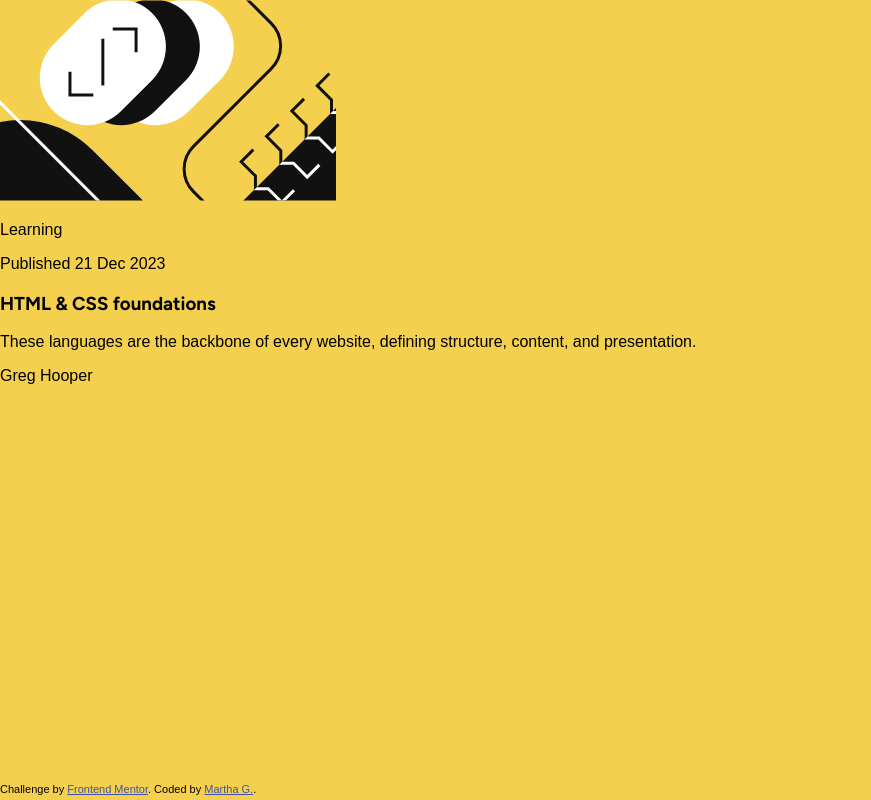
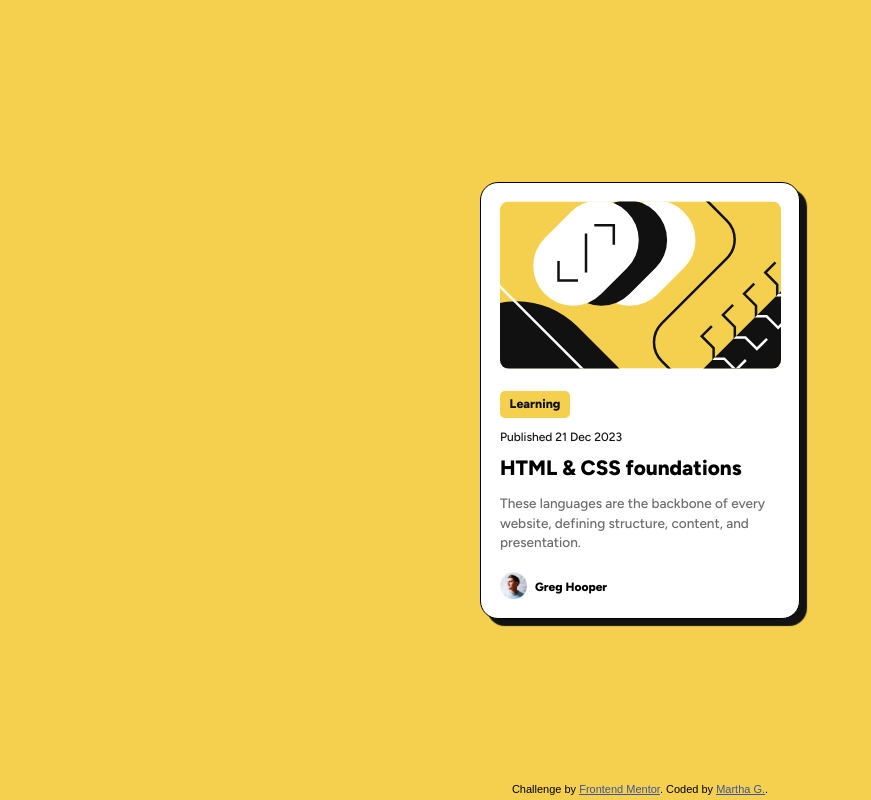
Before and after one commit to margga88/Blog-preview-card, a plain HTML site: page index.html in a window 1280 px wide. Shown: the whole page, without its empty margins (0-871 px from the left). Drawn offline with Linux system fonts and the light colour scheme; a web font is replaced by a local one.

Commit message:
Structural modifcation to HTML file and changes in CSS file

```diff
--- a/index.html
+++ b/index.html
@@ -21,17 +21,20 @@
         <img src="./assets/images/illustration-article.svg" alt="Blog preview image">
       </div>
 
-      <article>
+      <article class="tag-and-date">
         <p class="tag">Learning</p>
 
         <p class="publish-date">Published 21 Dec 2023</p>
       </article>
 
-      <article>
-        <h1>HTML & CSS foundations</h1>
+      <article class="title-text-author">
+        <div class="text">
+          <h1>HTML & CSS foundations</h1>
 
-        <p>These languages are the backbone of every website, defining structure, content, and presentation.</p>
+          <p>These languages are the backbone of every website, defining structure, content, and presentation.</p>
+        </div>
 
+        <img src="./assets/images/image-avatar.webp" alt="Greg Hooper's avatar photo">
         <p class="author-name">Greg Hooper</p>
       </article>
 
--- a/styles.css
+++ b/styles.css
@@ -31,23 +31,146 @@
     unicode-range: U+0000-00FF, U+0131, U+0152-0153, U+02BB-02BC, U+02C6, U+02DA, U+02DC, U+0304, U+0308, U+0329, U+2000-206F, U+20AC, U+2122, U+2191, U+2193, U+2212, U+2215, U+FEFF, U+FFFD;
 }
 
+:root {
+    --main-bg-color: hsl(47, 88%, 63%);
+    --white-color: hsl(0, 0%, 100%);
+    --gray-500: hsl(0, 0%, 42%);
+    --gray-950: hsl(0, 0%, 7%);
+    --ftwg-500: 500;
+    --ftwg-800: 800;
+}
+
 
 html {
     font-size: 16px;
     font-family: 'Figtree', sans-serif;
+
 }
 
 body {
     display: flex;
     min-height: 100vh;
-    min-width: 375px;
-    background-color: hsl(47, 88%, 63%);
+    min-width: 320px;
+    background-color: var(--main-bg-color);
     box-sizing: border-box;
+    justify-content:center;
+    align-items: center;
     margin: 0;
 }
 
 main {
     height: 100%;
+}
+
+.card {
+    background-color: var(--white-color);
+    width: 318px;
+    height: 435px;
+    border-radius: 18px;
+    border: 1px solid black;
+    box-shadow: 7px 7px 1px var(--gray-950);
+}
+
+
+/* Image code */
+
+#img-wrapper {
+    width: 281px;
+}
+
+#img-wrapper img {
+    width: 281px;
+    margin: 18px 19px;
+    border-radius: 9px;
+}
+
+
+/* Tag and date */
+
+.tag-and-date {
+    height: 52px;
+    margin: 0px 19px;
+    color: var(--gray-950);
+}
+
+.tag, .publish-date{
+    margin-top: 0px;
+}
+
+
+.tag-and-date .tag {
+    padding-top: 5px;
+    width: 70px;
+    height: 22px;
+    background-color: var(--main-bg-color);
+    text-align: center;
+    border-radius: 5px;
+    font-size: 0.78rem;
+    font-weight: var(--ftwg-800);
+}
+
+.tag-and-date .publish-date {
+    font-size: 0.75rem;
+    font-weight: var(--ftwg-500);
+}
+
+.tag:hover {
+    background-color: var(--gray-950);
+    color: var(--main-bg-color);
+}
+
+
+/* title-text-author */
+
+.title-text-author {
+    display: flex;
+    flex-wrap: wrap;
+    height: 160px;
+    margin: 5px 19px;
+}
+
+.text h1 {
+    margin-top: 7px;
+    font-weight: var(--ftwg-800);
+    font-size: 1.3rem;
+}
+
+.text h1:hover {
+    color: var(--main-bg-color);
+}
+
+.text p {
+    margin-top: -6px;
+    font-weight: var(--ftwg-500);
+    font-size: 0.85rem;
+    color: var(--gray-500);
+    line-height: 1.2rem;
+}
+
+.title-text-author img {
+    width: 27px;
+    height: 27px;
+    margin-top: 5px;
+}
+
+.author-name {
+    margin-left: 8px;
+    margin-top: 13px;
+    font-size: 0.75rem;
+    font-weight: var(--ftwg-800);
+}
+
+.author-name:hover {
+    color: var(--main-bg-color);
+}
+
+
+
+/* Footer */
+
+footer {
+    position: absolute;
+    bottom: 5px;
 }
 
 .attribution {
@@ -59,11 +182,9 @@ main {
     color: hsl(228, 45%, 44%);
 }
 
-footer {
-    position: absolute;
-    bottom: 5px;
-}
 
+
+/* QUERIES */
 
 @media screen and (min-width: 1440px) {
 
```
